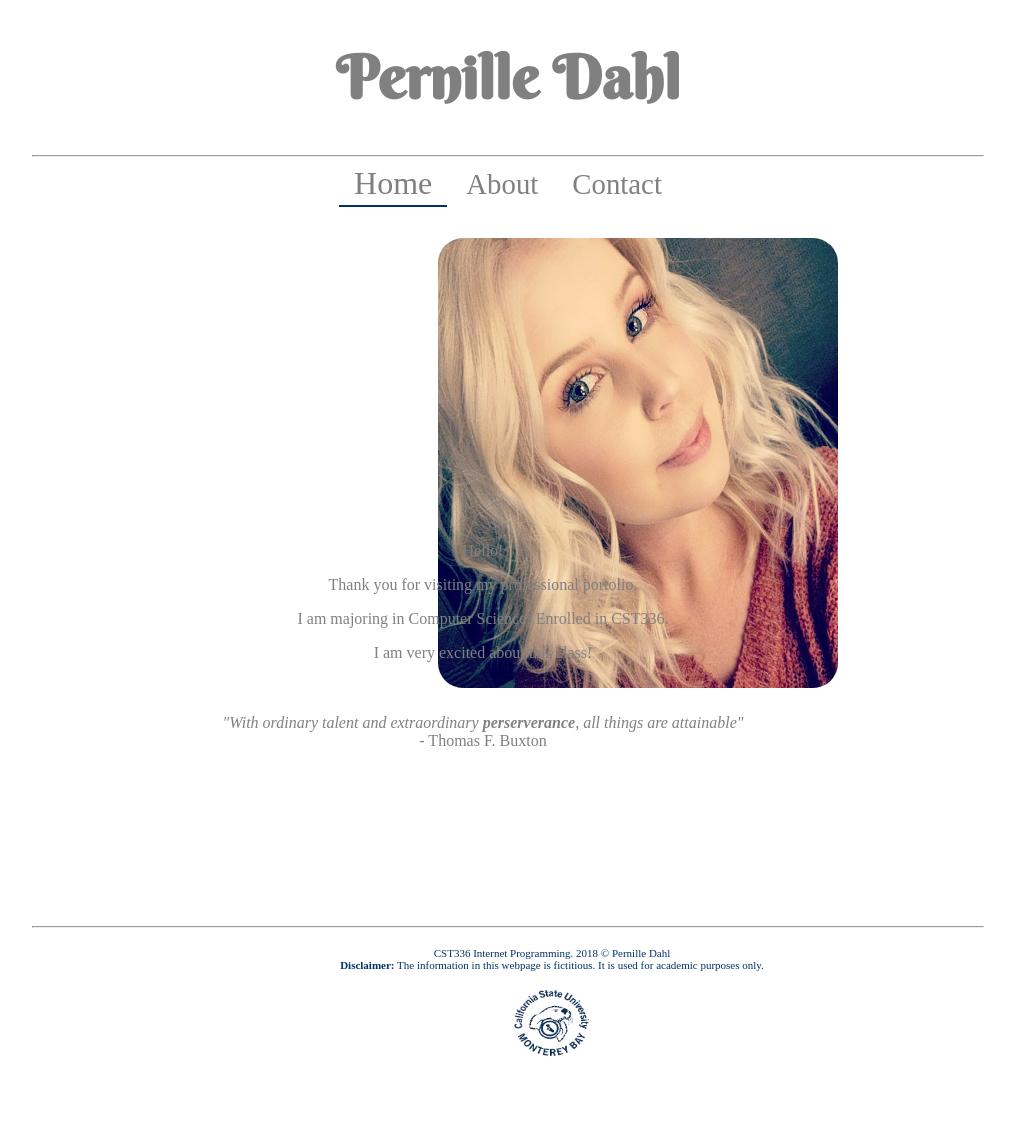
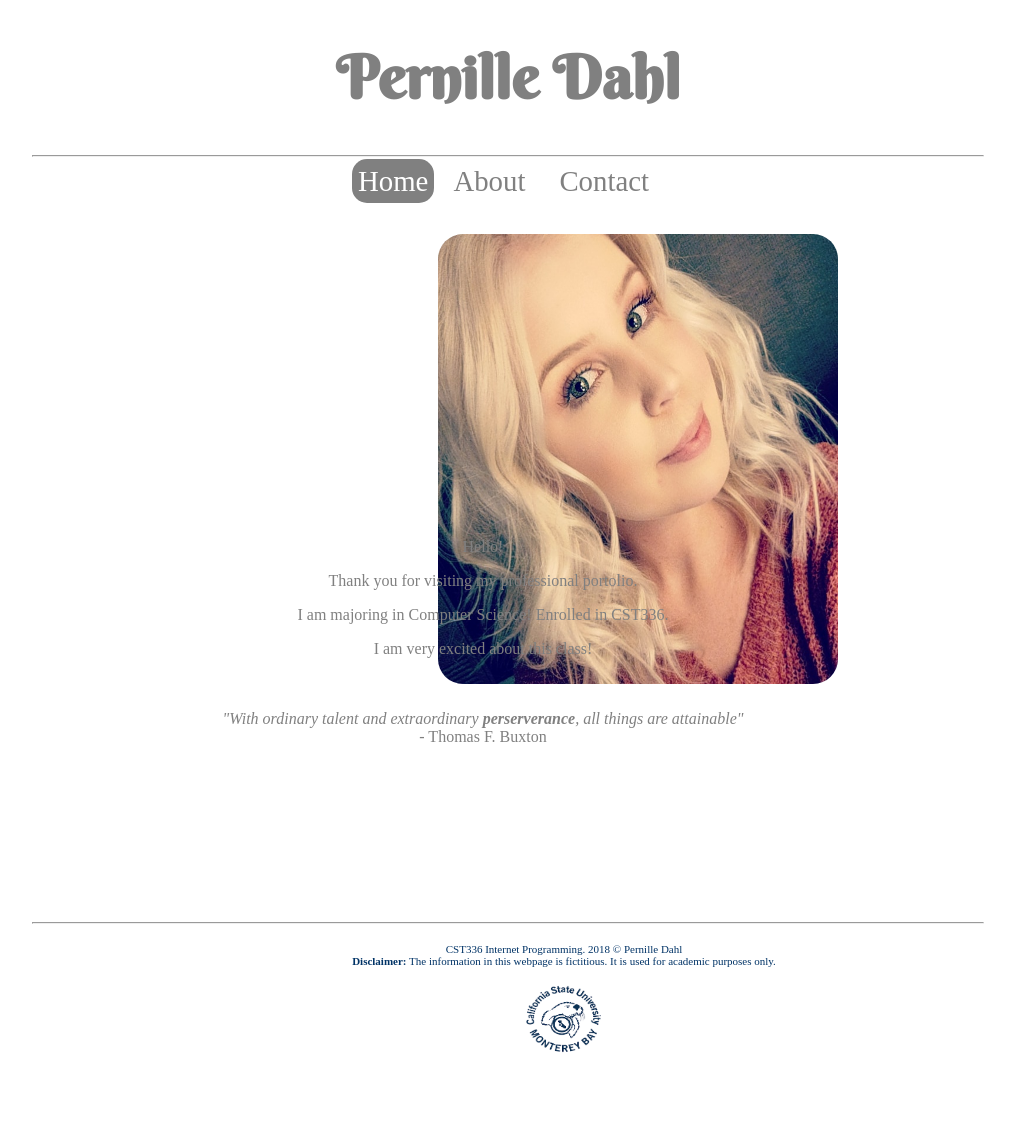
Before and after one commit to pdahl95/s2019cst336, a PHP site: page /labs/1/index.html in a window 1280 px wide. Shown: the whole page, without its empty margins (132-1147 px from the left). After the commit the page ends 1052 px from the top, so only its background shows below. Run offline with PHP 8.4, Linux system fonts and the light colour scheme; some web fonts are replaced.

Commit message:
fixed active navbar

```diff
--- a/labs/1/about.html
+++ b/labs/1/about.html
@@ -12,8 +12,8 @@
 
         <nav>
             <hr width="50%" />
-            <a href="https://s2019cst336-peerni95.c9users.io/cst336/labs/1/" id="current">Home</a>
-            <a href="https://s2019cst336-peerni95.c9users.io/cst336/labs/1/about.html">About</a>
+            <a href="https://s2019cst336-peerni95.c9users.io/cst336/labs/1/" >Home</a>
+            <a href="https://s2019cst336-peerni95.c9users.io/cst336/labs/1/about.html"class="on">About</a>
             <a href="https://s2019cst336-peerni95.c9users.io/cst336/labs/1/contact.html">Contact </a>
         </nav>
 
--- a/labs/1/contact.html
+++ b/labs/1/contact.html
@@ -12,9 +12,9 @@
 
         <nav>
             <hr width="50%" />
-            <a href="https://s2019cst336-peerni95.c9users.io/cst336/labs/1/" id="current">Home</a>
+             <a href="https://s2019cst336-peerni95.c9users.io/cst336/labs/1/">Home</a>
             <a href="https://s2019cst336-peerni95.c9users.io/cst336/labs/1/about.html">About</a>
-            <a href="https://s2019cst336-peerni95.c9users.io/cst336/labs/1/contact.html">Contact </a>
+            <a href="https://s2019cst336-peerni95.c9users.io/cst336/labs/1/contact.html"class="on">Contact </a>
         </nav>
 
         <br /><br />
--- a/labs/1/css/lab1style.css
+++ b/labs/1/css/lab1style.css
@@ -21,16 +21,22 @@ nav a { /* links within "nav" container */
     color: gray; /* by default, links are blue*/
 }
 
-nav a:hover, #current{
+nav a:hover{
     border-bottom: 2px #003366 solid;
     font-size: 2em;
     transition: .9s;
+}
+a.on{
+    color: white;
+    background-color: gray;
+    border-radius: 15px;
+    padding: 6px;
 }
 figure {
     display: inline;
 }
 
-div, #welcomeText {
+#welcomeText {
     display:inline-block;
     padding-right: 50px;
     text-align: center;
@@ -40,7 +46,6 @@ div, #welcomeText {
 }
 footer {
     clear: left;
-    margin-left: 100px;
     padding:0;
     width:90vw;
     height:22.5vh;
@@ -49,7 +54,6 @@ footer {
     color: #003366;
     font-size: 11px;
     position: relative;
-    top: 150px;
     text-align: center;
 }
 .csumb {
--- a/labs/1/index.html
+++ b/labs/1/index.html
@@ -11,9 +11,9 @@
 
         <nav>
             <hr width="50%" />
-            <a href="https://s2019cst336-peerni95.c9users.io/cst336/labs/1/" id="current">Home</a>
-            <a href="https://s2019cst336-peerni95.c9users.io/cst336/labs/1/about.html">About</a>
-            <a href="https://s2019cst336-peerni95.c9users.io/cst336/labs/1/contact.html">Contact </a>
+            <a href="https://s2019cst336-peerni95.c9users.io/cst336/labs/1/" class="on">Home</a>
+            <a href="https://s2019cst336-peerni95.c9users.io/cst336/labs/1/about.html"class>About</a>
+            <a href="https://s2019cst336-peerni95.c9users.io/cst336/labs/1/contact.html"class>Contact </a>
         </nav>
 
         <br /><br />
```
